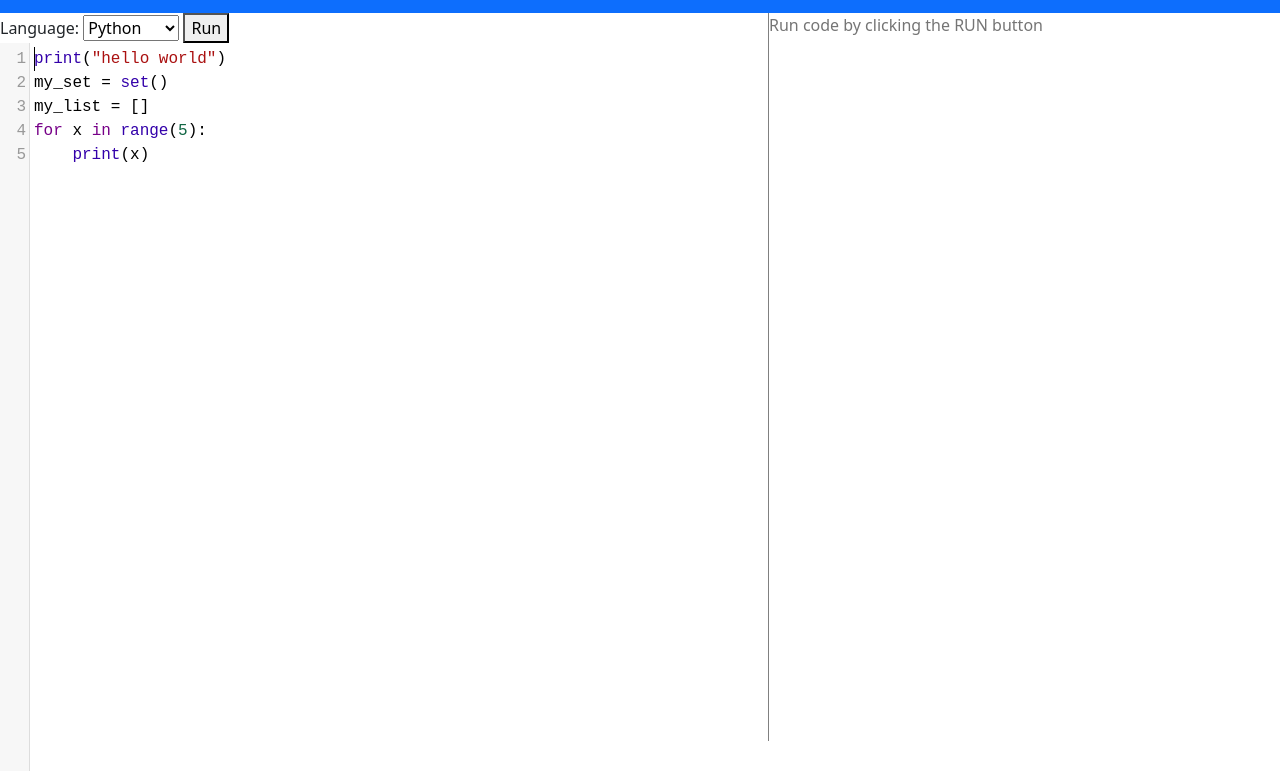
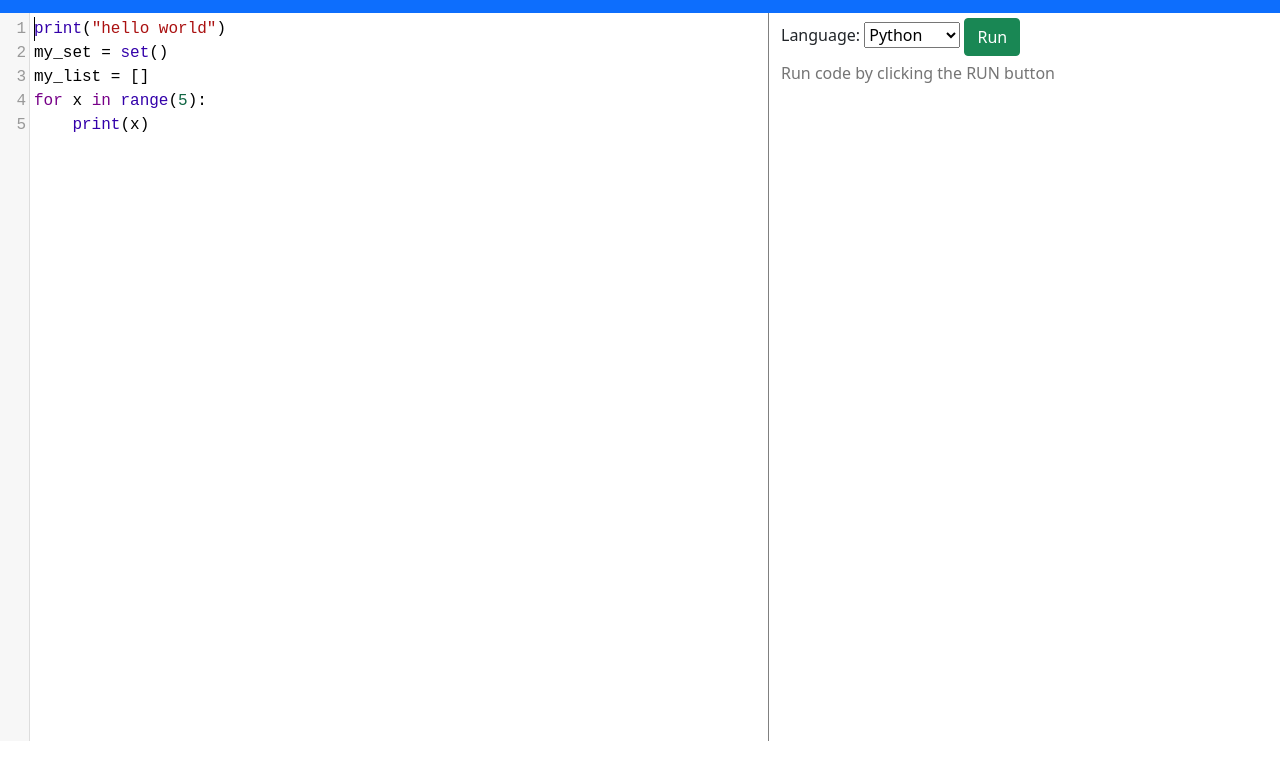
Before and after one commit to jamsge/codenao-frontend, a plain HTML site: page index.html in a window 1280 px wide. Shown: the part 59-830 px from the top of the page. After the commit the page ends 800 px from the top, so only its background shows below. Drawn offline with nearby package versions, Linux system fonts and the light colour scheme.

Commit message:
migz styling fixes, move components + use BS grid system

```diff
--- a/index.html
+++ b/index.html
@@ -23,15 +23,26 @@
     <div id="app">
       <div id="environment">
         <div id="input">
-          <label for="languageSelector">Language: </label>
-          <select name="languageSelector" id="languageSelector" onchange="changeLanguage(this.value)">
-            <option class="languageSelect" value="python" default>Python</option>
-            <option class="languageSelect" value="javascript">JavaScript</option>
-          </select>
-          <button id="run">Run</button>
         </div>
         <div id="output">
-          <textarea placeholder="Run code by clicking the RUN button" id="outputText" readonly></textarea>
+
+          <div class="container" style="padding-top:5px;padding-bottom:5px;">
+            <div class="row">
+              <div class="col-9">
+                <label for="languageSelector">Language: </label>
+                <select name="languageSelector" id="languageSelector" onchange="changeLanguage(this.value)">
+                  <option class="languageSelect" value="python" default>Python</option>
+                  <option class="languageSelect" value="javascript">JavaScript</option>
+                </select>
+                <button type="button" class="btn btn-success" id="run" >Run</button>
+              </div>
+            </div>
+          </div>
+
+          <div class="container">
+            <textarea placeholder="Run code by clicking the RUN button" id="outputText" readonly></textarea>
+          </div>
+
         </div>
       </div>
     </div>
```
